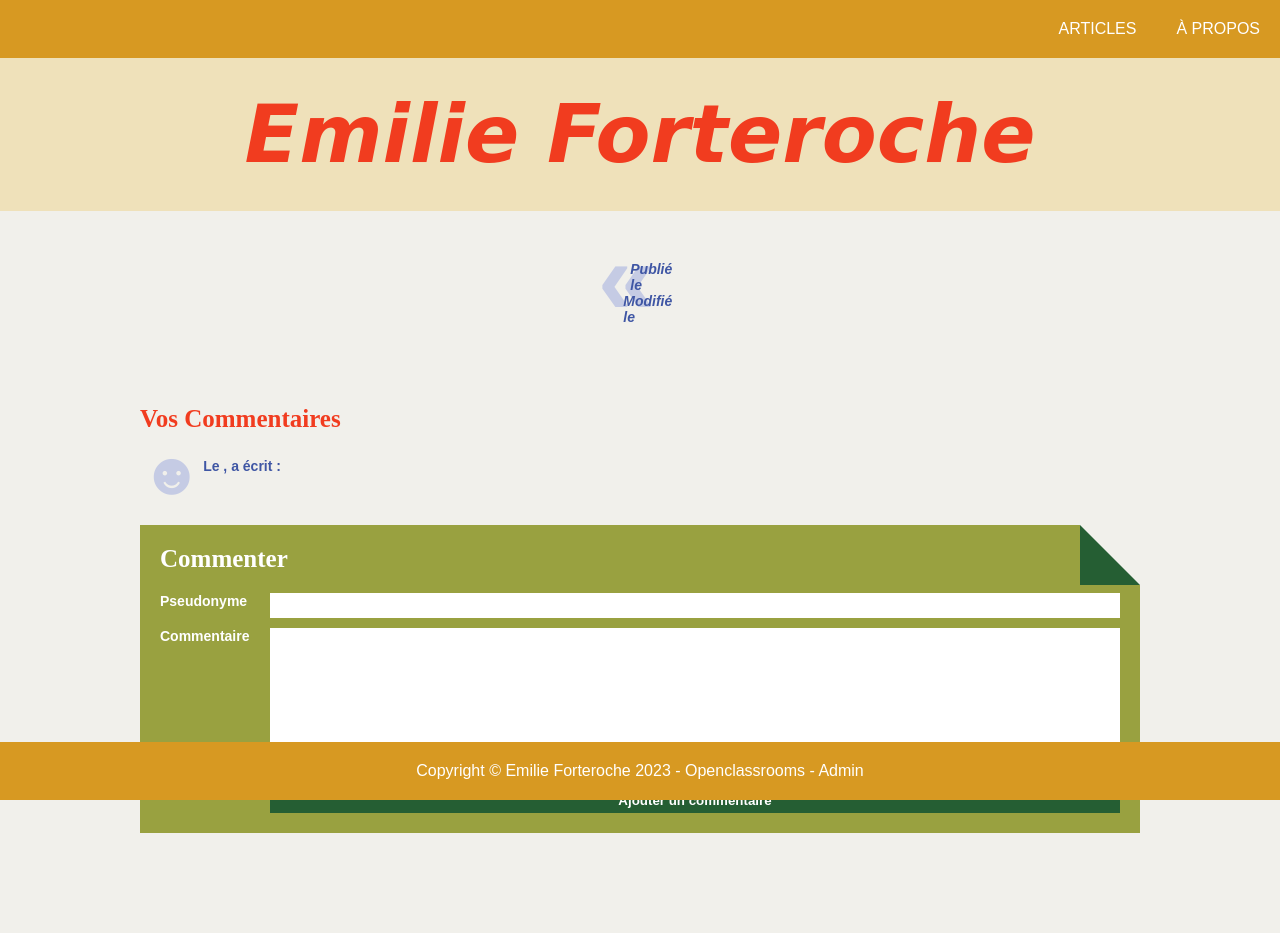
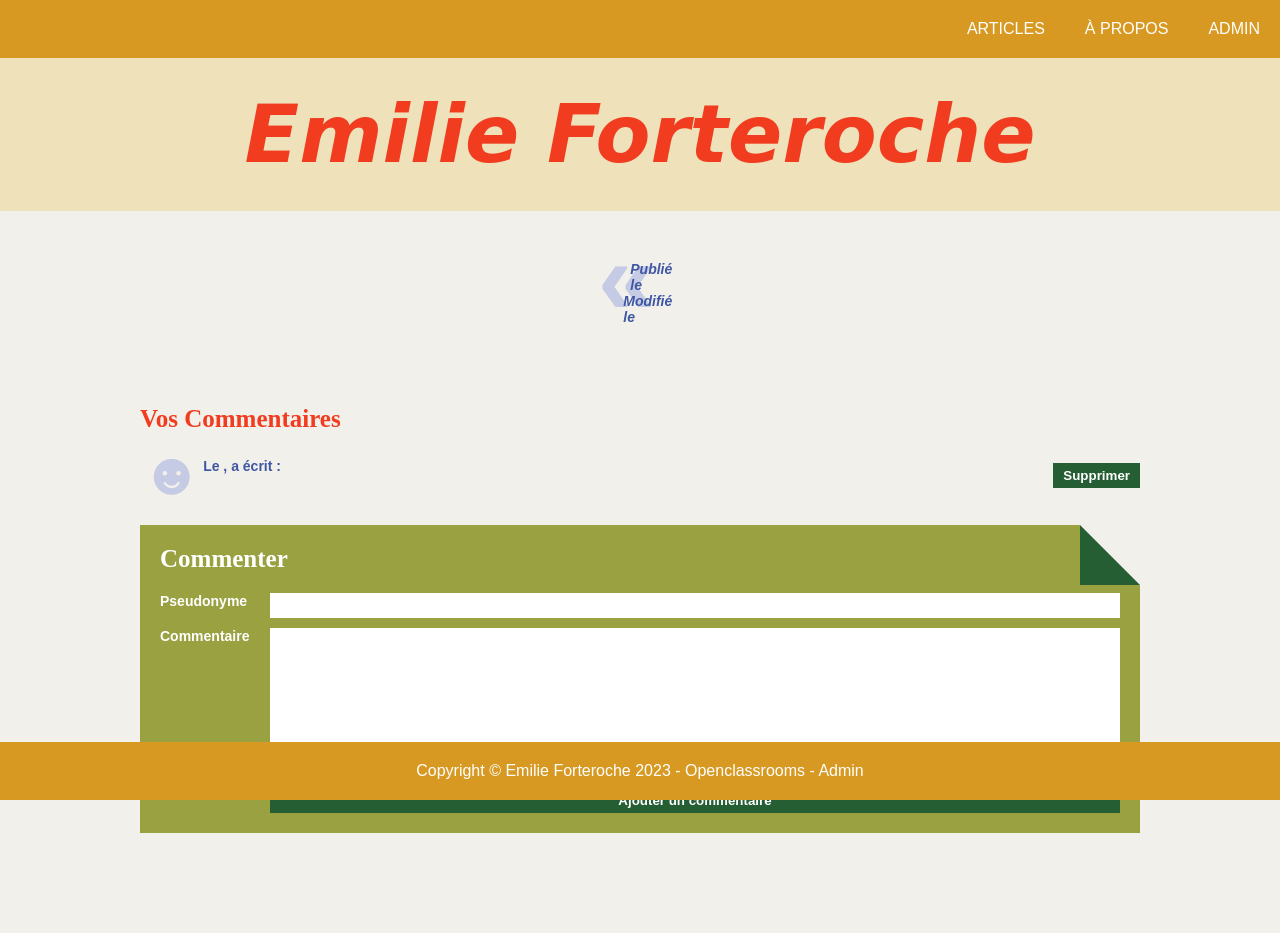
Before and after one commit to Christelletwenty/PHP-blog-emilie-forteroche, a PHP site: template views/templates/detailArticle.php in a window 1280 px wide. Run offline with PHP 8.4, Linux system fonts and the light colour scheme; the template is opened without the code that fills it: most values are stand-ins (such as "Sample title", 1, 10 or a date in 2020); data that the repository does not hold is empty; a stand-in replaces the project's code that opens the database connection; some web fonts are replaced.

Commit message:
implementation delete method and css

```diff
--- a/controllers/ArticleController.php
+++ b/controllers/ArticleController.php
@@ -34,6 +34,8 @@
         $commentManager = new CommentManager();
         $comments = $commentManager->getAllCommentsByArticleId($id);
 
+        $articleManager->incrementViews($id);
+
         $view = new View($article->getTitle());
         $view->render("detailArticle", ['article' => $article, 'comments' => $comments]);
     }
--- a/controllers/CommentController.php
+++ b/controllers/CommentController.php
@@ -44,4 +44,6 @@
         // On redirige vers la page de l'article.
         Utils::redirect("showArticle", ['id' => $idArticle]);
     }
+
+
 }
--- a/css/style.css
+++ b/css/style.css
@@ -1,4 +1,4 @@
-@import url('https://fonts.googleapis.com/css2?family=Qwitcher+Grypen:wght@300;400;500;700&display=swap');
+@import url("https://fonts.googleapis.com/css2?family=Qwitcher+Grypen:wght@300;400;500;700&display=swap");
 
 /**
  * Reset css.
@@ -20,7 +20,7 @@
   --dateColor: #3f56a4;
   --quoteColor: #c5cbe4;
   --commentPaleColor: #99a140;
-    --commentColor: #255E33;
+  --commentColor: #255e33;
 }
 
 /**
@@ -30,7 +30,7 @@
   display: flex;
   flex-direction: column;
   align-items: center;
-    font-family: 'arial', sans-serif;
+  font-family: "arial", sans-serif;
   background-color: var(--backgroundColor);
 }
 
@@ -38,7 +38,7 @@
   display: flex;
   justify-content: center;
   padding: 30px;
-    font-family: 'Qwitcher Grypen', cursive;
+  font-family: "Qwitcher Grypen", cursive;
   font-style: italic;
   font-size: 80px;
   color: var(--titleColor);
@@ -48,7 +48,7 @@
   width: 100%;
   margin: 20px 0;
   font-size: 25px;
-    font-family: 'Times New Roman', Times, serif;
+  font-family: "Times New Roman", Times, serif;
   color: var(--headerColor);
 }
 
@@ -129,7 +129,8 @@
   height: 0;
   border-width: 30px;
   border-style: solid;
-    border-color: var(--backgroundColor) var(--backgroundColor) var(--commentColor) var(--commentColor);
+  border-color: var(--backgroundColor) var(--backgroundColor)
+    var(--commentColor) var(--commentColor);
 }
 
 /**
@@ -237,7 +238,6 @@
   font-style: normal;
 }
 
-
 /* Page de détail d'un article */
 
 .mainArticle .footer {
@@ -263,6 +263,7 @@
 .comments li {
   display: flex;
   margin-bottom: 20px;
+  position: relative;
 }
 
 .comments .smiley {
@@ -271,6 +272,25 @@
   line-height: 0.7;
   font-size: 60px;
   color: var(--quoteColor);
+}
+
+.comments form.delete {
+  position: absolute;
+  right: 0;
+  top: 10px;
+  width: auto;
+  margin: 0;
+  padding: 0;
+  background: none;
+}
+
+.comments form.delete .submit {
+  cursor: pointer;
+  transition: background 0.2s;
+}
+
+.comments form.delete .submit:hover {
+  background-color: #b7351d;
 }
 
 /* On redéfinit certaines parties du "info" pour l'affichage dans les commentaires */
@@ -294,7 +314,7 @@
 }
 
 .error h2 {
-    color: var(--titleColor)
+  color: var(--titleColor);
 }
 
 .error a {
@@ -306,6 +326,9 @@
 /**
  * Partie admin
  */
+.adminArticle .articleLine:nth-child(odd) {
+  background-color: #899a6f;
+}
 
 .adminArticle {
   margin-bottom: 20px;
@@ -315,6 +338,7 @@
 
 .articleLine {
   display: flex;
+  padding: 10px;
 }
 
 .articleLine div {
@@ -345,7 +369,7 @@
   bottom: 0;
   display: flex;
   justify-content: center;
-    width: 100%;;
+  width: 100%;
   padding: 20px;
   color: white;
   background-color: var(--headerColor);
--- a/index.php
+++ b/index.php
@@ -74,6 +74,11 @@
             $adminController->deleteArticle();
             break;
 
+        case 'deleteComment':
+            $adminController = new AdminController();
+            $adminController->deleteComment();
+            break;
+
         default:
             throw new Exception("La page demandée n'existe pas.");
     }
--- a/views/templates/admin.php
+++ b/views/templates/admin.php
@@ -12,6 +12,10 @@
         <div class="articleLine">
             <div class="title"><?= $article->getTitle() ?></div>
             <div class="content"><?= $article->getContent(200) ?></div>
+            <div class="content"><?= $article->getViews()?></div>
+            <div class="content"><?= $article->getDateCreation()->format('d/m/Y') ?></div>
+            <div class="content"><?= $article->getCommentCount() ?></div>
+
             <div><a class="submit" href="index.php?action=showUpdateArticleForm&id=<?= $article->getId() ?>">Modifier</a></div>
             <div><a class="submit" href="index.php?action=deleteArticle&id=<?= $article->getId() ?>" <?= Utils::askConfirmation("Êtes-vous sûr de vouloir supprimer cet article ?") ?> >Supprimer</a></div>
         </div>
--- a/views/templates/detailArticle.php
+++ b/views/templates/detailArticle.php
@@ -9,6 +9,7 @@
     <h2> <?= Utils::format($article->getTitle()) ?> </h2>
     <span class="quotation">«</span>
     <p><?= Utils::format($article->getContent()) ?></p>
+    <p><?= Utils::format("Nb. de vues : " . $article->getViews()) ?></p>
 
     <div class="footer">
         <span class="info"> Publié le <?= Utils::convertDateToFrenchFormat($article->getDateCreation()) ?></span>
@@ -32,10 +33,15 @@
                 echo '      <h3 class="info">Le ' . Utils::convertDateToFrenchFormat($comment->getDateCreation()) . ", " . Utils::format($comment->getPseudo()) . ' a écrit :</h3>';
                 echo '      <p class="content">' . Utils::format($comment->getContent()) . '</p>';
                 echo '  </div>';
+                echo ' <form class="delete" action="index.php?action=deleteComment" method="post">';
+                echo '     <input type="hidden" name="idComment" value="' . ($comment->getId()) . '">';
+                echo '     <button type="submit" class="submit">Supprimer</button>';
+                echo ' </form>';
                 echo '</li>';
             }
             echo '</ul>';
         }
+
     ?>
 
     <form action="index.php" method="post" class="foldedCorner">
--- a/views/templates/main.php
+++ b/views/templates/main.php
@@ -22,6 +22,7 @@
         <nav>
             <a href="index.php">Articles</a>
             <a href="index.php?action=apropos">À propos</a>
+            <a href="index.php?action=admin">Admin</a>
             <?php
                 // Si on est connecté, on affiche le bouton de déconnexion, sinon, on affiche le bouton de connexion :
                 if (isset($_SESSION['user'])) {
```
Also changed, not shown: config/_config.php (deleted, +0 -16 lines), controllers/AdminController.php (+38 -0 lines), models/Article.php (+39 -0 lines), models/ArticleManager.php (+13 -1 lines), models/CommentManager.php (+13 -0 lines). Lines whose indentation alone changed are shown as unchanged.
